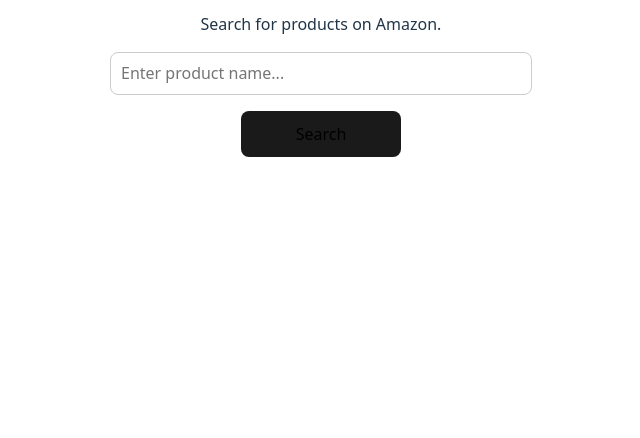
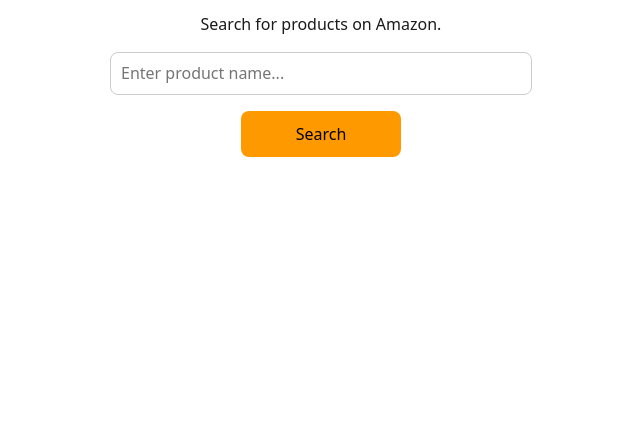
Before and after one commit to VpMC97/isoft-amazon-project, a website built with Vite: page index.html in a window 1280 px wide. Shown: the part 362-800 px from the top of the page, without its empty margins (319-959 px from the left). Built offline with nearby package versions, Linux system fonts and the light colour scheme.

Commit message:
fixing light mode and debugging

```diff
--- a/src/main.js
+++ b/src/main.js
@@ -21,7 +21,6 @@
         `).join('');
     })
     .catch(error => {
-      console.error('Error fetching search:', error);
       document.querySelector('#searched').innerHTML = 'Try again later.';
     });
 });
--- a/src/style.css
+++ b/src/style.css
@@ -130,10 +130,16 @@
 /* Estilos para el tema claro (cuando el usuario prefiere tema claro) */
 @media (prefers-color-scheme: light) {
   :root {
-    color: #213547;
+    color: #1a1a1a;
     background-color: #ffffff;
   }
-  button {
-    background-color: #f9f9f9;
+  .search-button {
+    background-color: #ff9900;
   }
+  .searched-card{
+    background-color: #f0f4fc;
+    color: #1a1a1a;
+    border: 1px solid #ccc;
+  }
+
 }
```
Also changed, not shown: scraper.js (+2 -5 lines).
